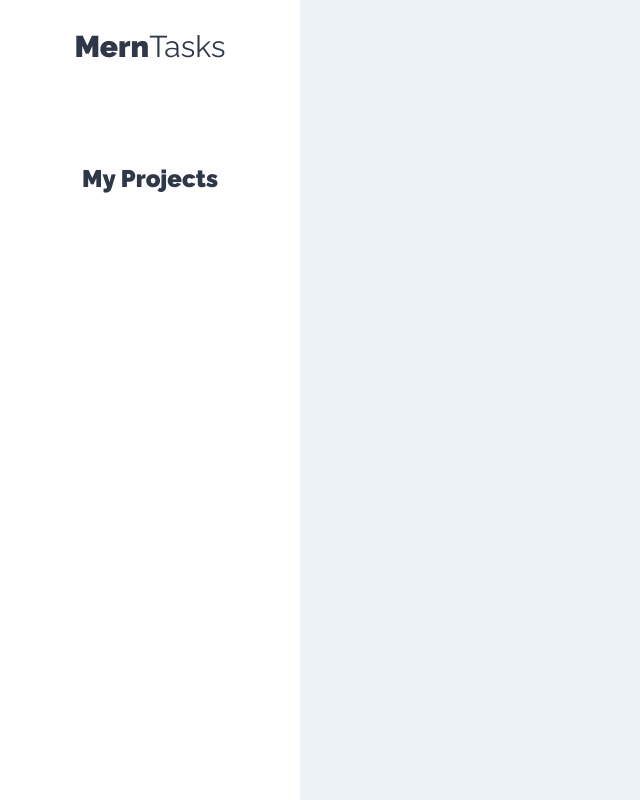
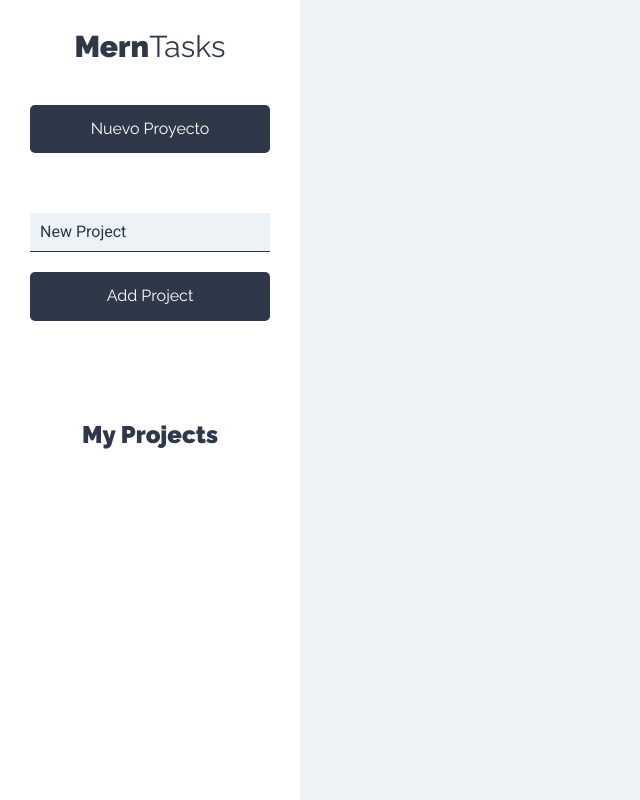
Before and after one commit to brimanz/Mern_app, a React (Vite) app: page /projects in a window 1280 px wide. Shown: the whole page, without its empty margins (0-640 px from the left). Built offline with nearby package versions, Linux system fonts and the light colour scheme.

Commit message:
adding newproject component

```diff
--- a/src/components/layout/Sidebar.jsx
+++ b/src/components/layout/Sidebar.jsx
@@ -1,4 +1,5 @@
 import React from 'react'
+import NewProject from '../projects/NewProject'
 
 
 const Sidebar = () =>{
@@ -9,6 +10,8 @@
 				<span>Tasks</span>
 			</h1>
 
+			<NewProject/>
+
 			<div className="proyectos">
 				<h2>My Projects</h2>
 			</div>
--- /dev/null
+++ b/src/components/projects/NewProject.jsx
@@ -0,0 +1,36 @@
+import React from 'react'
+
+
+const NewProject = () =>{
+	return(
+		<>
+			<button
+				type="button"
+				className="btn btn-block btn-primario"
+			>
+				Nuevo Proyecto
+			</button>
+
+			<form
+				className="formulario-nuevo-proyecto"
+			>
+				<input
+					type="text"
+					className="input-text"
+					placeholder="New Project"
+					name="name"
+				/>
+
+				<input
+					type="submit"
+					className="btn btn-primario btn-block"
+					value="Add Project"
+				/>
+			</form>
+		</>
+
+	);
+}
+
+
+export default NewProject
```
